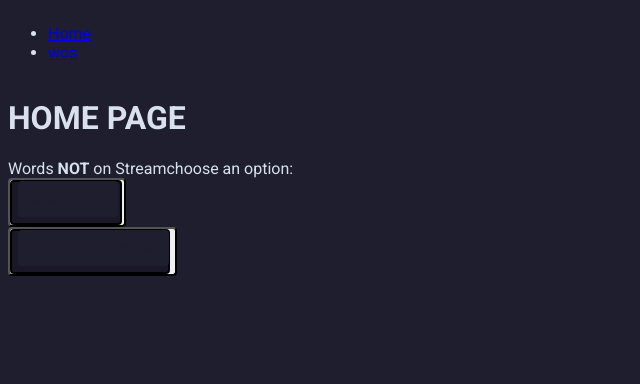
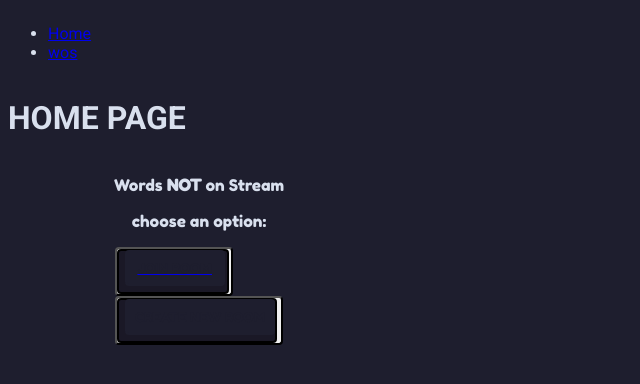
Before and after one commit to theqa-ninja/notWoS, a React (Vite) app in the folder frontend/: page / in a window 1280 px wide. Shown: the top 384 px of the page, without its empty margins (0-640 px from the left). Built offline with nearby package versions, Linux system fonts and the light colour scheme.

Commit message:
Refactor and add link to '/wos/join'

```diff
--- a/frontend/src/pages/Home.tsx
+++ b/frontend/src/pages/Home.tsx
@@ -1,37 +1,28 @@
 import React from 'react';
 import LayoutMain from 'components/Layouts/LayoutMain';
 import Button from 'components/Button';
-import { useState } from 'react';
+import { Link } from 'react-router-dom';
 
 const Home: React.FC = () => {
-  const [showJoinForm, setShowJoinForm] = useState<boolean>(false);
-  const [showCreateForm, setShowCreateForm] = useState<boolean>(false);
   return (
     <LayoutMain>
       <h1>HOME PAGE</h1>
       <main className="flex flex-col grow justify-center items-center">
-        <div className="flex flex-col justify-center items-center p-4 w-fit min-w-[400px] h-fit text-background align-middle bg-lavender rounded">
-          <header className="flex flex-col gap-4 p-2 w-full h-fit text-center">
+        <div className="dialog">
           <span className="w-full h-full font-fredoka text-4xl underline underline-offset-8 uppercase">
             Words <strong>NOT</strong> on Stream
           </span>
           <span className="font-fredoka text-lg uppercase">
             choose an option:
           </span>
-          </header>
+
           <footer className="flex gap-4">
-            <Button
-              color="lavender"
-              popup
-              kind="outline"
-              className="text-2xl"
-              onClick={() => {
-                setShowJoinForm(!showJoinForm);
-              }}
-            >
+            <Link to="/wos/join">
+              <Button color="pink" popup kind="outline" className="text-2xl">
                 join room
               </Button>
-            <Button popup color="rosewater" kind="outline" className="text-2xl">
+            </Link>
+            <Button popup color="green" kind="outline" className="text-2xl">
               create new room
             </Button>
           </footer>
--- a/frontend/src/styles/index.css
+++ b/frontend/src/styles/index.css
@@ -9,6 +9,7 @@
 @import "components/wos-board.css";
 @import "components/wos-guess.css";
 @import "components/lockout-bar.css";
+@import "pages/Home.css";
 
 
 .heading-04 {
--- a/frontend/src/styles/pages/Home.css
+++ b/frontend/src/styles/pages/Home.css
@@ -0,0 +1,20 @@
+.dialog {
+  @apply flex
+    flex-col
+    justify-center
+    items-center
+    gap-4
+    p-4
+    w-fit
+    min-w-[350px]
+    h-fit
+    align-middle
+    border-4
+    border-white
+    font-fredoka
+    rounded;
+}
+
+.dialog-title {
+  @apply text-4xl uppercase;
+}
```
Lines whose indentation alone changed are shown as unchanged.
